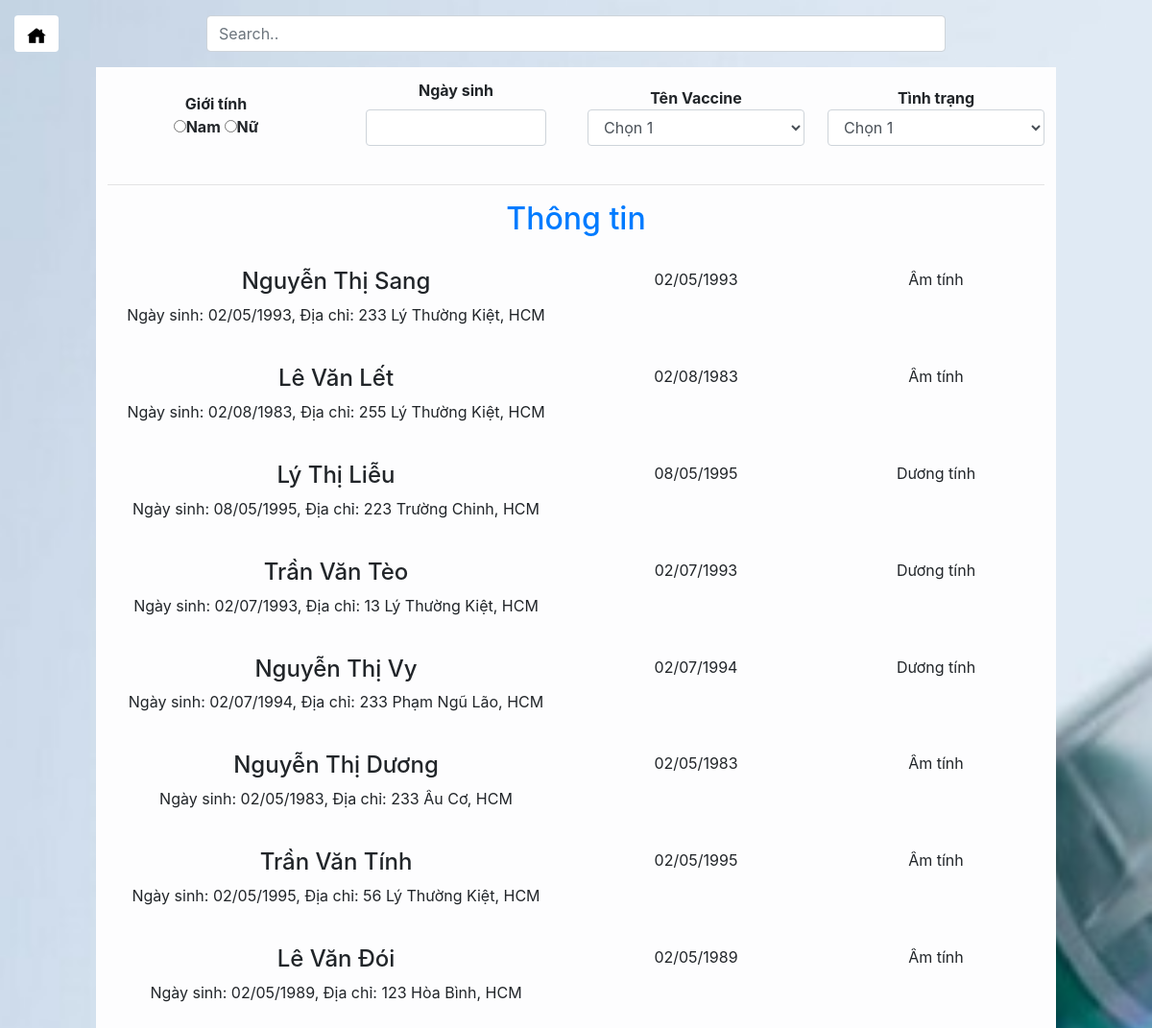
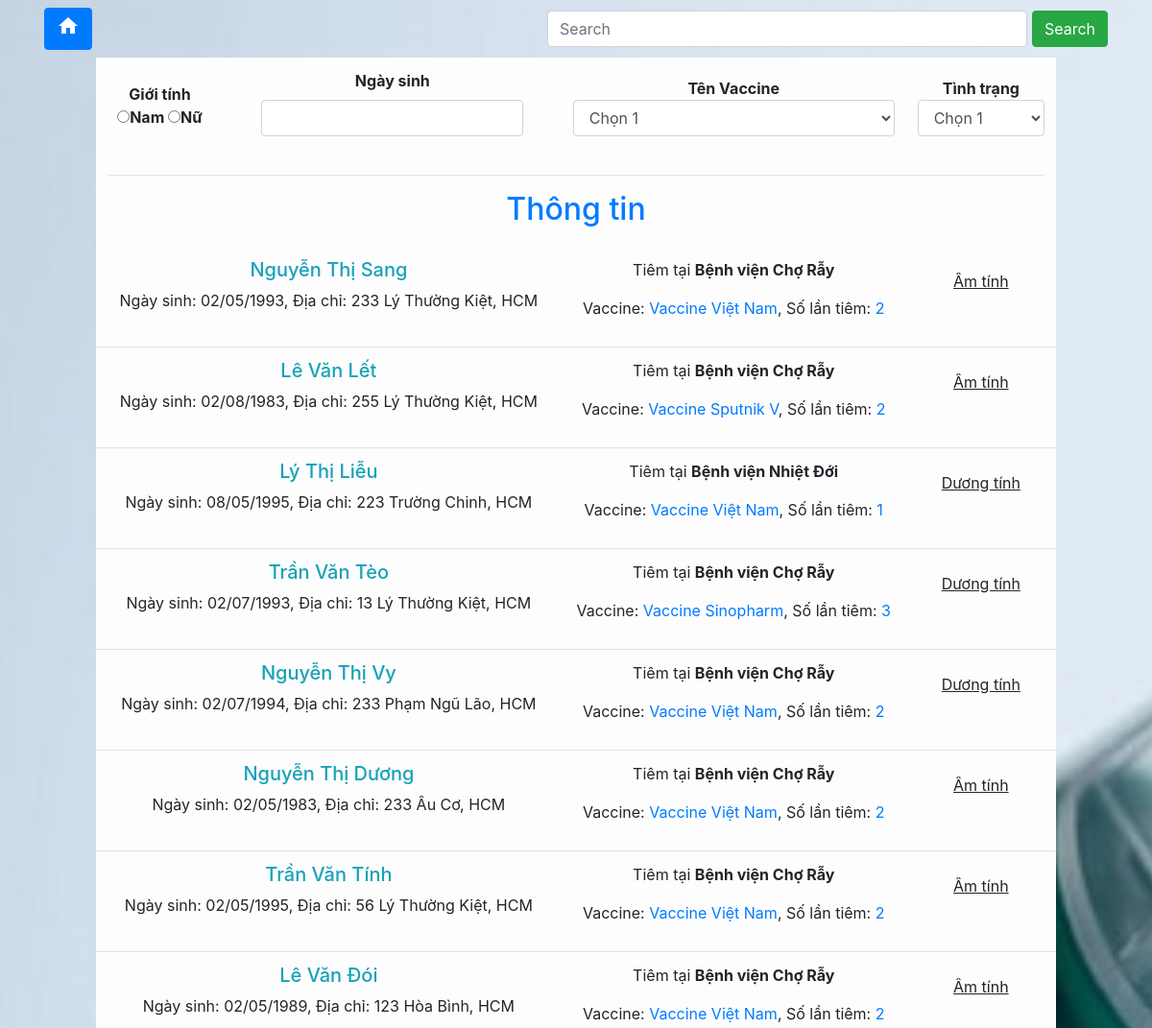
Before and after one commit to Nhom4-GTNM/Covid-19, an Electron app: page tracuu.html in a window 1200 px wide. Shown: the top 1071 px of the page at 96% size. Drawn offline with nearby package versions, Linux system fonts and the light colour scheme; some packages are replaced by stand-ins of ours.

Commit message:
Update tracuu.html
luan-vinh

```diff
--- a/tracuu.html
+++ b/tracuu.html
@@ -1,6 +1,5 @@
 <!DOCTYPE html>
 <html lang="en">
-
   <head>
     <meta charset="UTF-8" />
     <meta http-equiv="X-UA-Compatible" content="IE=edge" />
@@ -9,76 +8,132 @@
     <link rel="stylesheet" href="./index.css" />
     <script src="https://ajax.googleapis.com/ajax/libs/angularjs/1.6.9/angular.min.js"></script>
     <script src="https://ajax.googleapis.com/ajax/libs/angularjs/1.6.9/angular-route.js"></script>
-  <link rel="stylesheet" href="https://maxcdn.bootstrapcdn.com/bootstrap/4.5.2/css/bootstrap.min.css">
+    <link
+      rel="stylesheet"
+      href="https://maxcdn.bootstrapcdn.com/bootstrap/4.5.2/css/bootstrap.min.css"
+    />
     <script src="https://ajax.googleapis.com/ajax/libs/jquery/3.5.1/jquery.min.js"></script>
     <script src="https://cdnjs.cloudflare.com/ajax/libs/popper.js/1.16.0/umd/popper.min.js"></script>
     <script src="https://maxcdn.bootstrapcdn.com/bootstrap/4.5.2/js/bootstrap.min.js"></script>
     <script src="./tracuu.js"></script>
+    <link
+      rel="stylesheet"
+      href="https://fonts.googleapis.com/icon?family=Material+Icons"
+    />
   </head>
 
-<body >
-    <div class="container-fluid" ng-app='myApp' ng-controller='listCtrl'>
-      <div class="row">
-        <div class="col-2 mt-3 mb-3">
-          <a href="home.html" class="btn bg-white"><img src="./assets/home.png" width="20px" alt=""></a>
+  <body>
+    <div class="container-fluid" ng-app="myApp" ng-controller="listCtrl">
+      <nav class="navbar">
+        <div class="container-fluid">
+          <a href="./home.html">
+            <button type="button" class="btn btn-primary">
+              <span class="material-icons"> home </span>
+            </button>
+          </a>
+          <form class="d-flex">
+            <input
+              class="form-control me-2"
+              type="search"
+              placeholder="Search"
+              aria-label="Search"
+              ng-model="searchText"
+              style="width: 500px; margin-right: 5px"
+            />
+            <button class="btn btn-success" type="submit">Search</button>
+          </form>
         </div>
-        <div class="col-8 mt-3 mb-3">
-          <input class="form-control" id="myInput" type="text" placeholder="Search.." ng-model="searchText">
-        </div>
-      </div>
+      </nav>
 
       <!-- filter and results -->
       <div class="row">
-        <table class="table table-borderless table-light col-10 offset-1 text-center">
-          <thead>
-            <tr>
-              <th class="col-3">
-                Giới tính <br>
-                <label for="" class=""><input type="radio" value="Nam" ng-model="gender">Nam</label>
-                <label for=""><input type="radio" value="Nữ" ng-model="gender">Nữ</label>
+        <table
+          class="table table-borderless table-light col-10 offset-1 text-center"
+        >
+          <thead class="">
+            <tr class="">
+              <th class="">
+                Giới tính <br />
+                <label for="" class=""
+                  ><input
+                    type="radio"
+                    value="Nam"
+                    ng-model="gender"
+                  />Nam</label
+                >
+                <label for=""
+                  ><input type="radio" value="Nữ" ng-model="gender" />Nữ</label
+                >
               </th>
 
-              <th class="col-3">
-                <label for="">
-                  Ngày sinh <br>
-                </label><input class="form-control col-10 offset-1" type="text" ng-model="ngaysinh">
+              <th class="">
+                <label for=""> Ngày sinh <br /> </label
+                ><input
+                  class="form-control col-10 offset-1"
+                  type="text"
+                  ng-model="ngaysinh"
+                />
               </th>
 
               <th>
-                Tên Vaccine <br>
-                <select name="select" id="select" ng-model="selectVaccine" class="form-control">
+                Tên Vaccine <br />
+                <select
+                  name="select"
+                  id="select"
+                  ng-model="selectVaccine"
+                  class="form-control"
+                >
                   <option value="">Chọn 1</option>
-                  <option value="{{data}}" ng-repeat="data in tenVaccine()">{{data}}</option> <!-- interpolation -->
+                  <option value="{{data}}" ng-repeat="data in tenVaccine()">
+                    {{data}}
+                  </option>
+                  <!-- interpolation -->
                   <!-- <option value="option-2">Option 2</option> -->
                 </select>
+              </th>
 
-              </th>
-              <th class="col-3">
-                Tình trạng <br>
-                <select name="select" id="select" ng-model="selectTt" class="form-control">
+              <th class="">
+                Tình trạng <br />
+                <select
+                  name="select"
+                  id="select"
+                  ng-model="selectTt"
+                  class="form-control"
+                >
                   <option value="">Chọn 1</option>
-                  <option value="{{data}}" ng-repeat="data in ketqua()">{{data}}</option> <!-- interpolation -->
+                  <option value="{{data}}" ng-repeat="data in ketqua()">
+                    {{data}}
+                  </option>
+                  <!-- interpolation -->
                 </select>
               </th>
             </tr>
           </thead>
-          <tbody>
+          <tbody class="">
             <tr>
-              <td colspan="4"><hr><h2 class="text-primary">Thông tin</h2>
+              <td colspan="4">
+                <hr />
+                <h2 class="text-primary">Thông tin</h2>
               </td>
             </tr>
-            <tr class="" ng-repeat="data in list
-            | filter:{hoten: searchText, tinhtrang: selectTt, ngaysinh: ngaysinh, gioitinh: gender, tenVaccine: selectVaccine } track by $index">
+            <tr
+              class="border-bottom"
+              ng-repeat="data in list | filter:{hoten: searchText, tinhtrang: selectTt, ngaysinh: ngaysinh, gioitinh: gender, tenVaccine: selectVaccine } track by $index"
+            >
               <td colspan="2">
-                <h4>{{data.hoten }}</h4>
+                <h5 class="text-info">{{data.hoten }}</h5>
                 <p>Ngày sinh: {{data.ngaysinh}}, Địa chỉ: {{data.diachi}}</p>
-
               </td>
-              <td>
-                {{data.ngaysinh}}
+              <td class="">
+                <p>Tiêm tại <b>{{data.noitiem }}</b></p>
+                <p>
+                  Vaccine:
+                  <span class="text-primary">{{data.tenVaccine}}</span>, Số lần
+                  tiêm: <span class="text-primary">{{data.tiem.length}}</span>
+                </p>
               </td>
-              <td>
-                {{data.tinhtrang}}
+              <td class="pt-4">
+                <u>{{data.tinhtrang}}</u>
               </td>
             </tr>
           </tbody>
```
Lines whose indentation alone changed are shown as unchanged.
